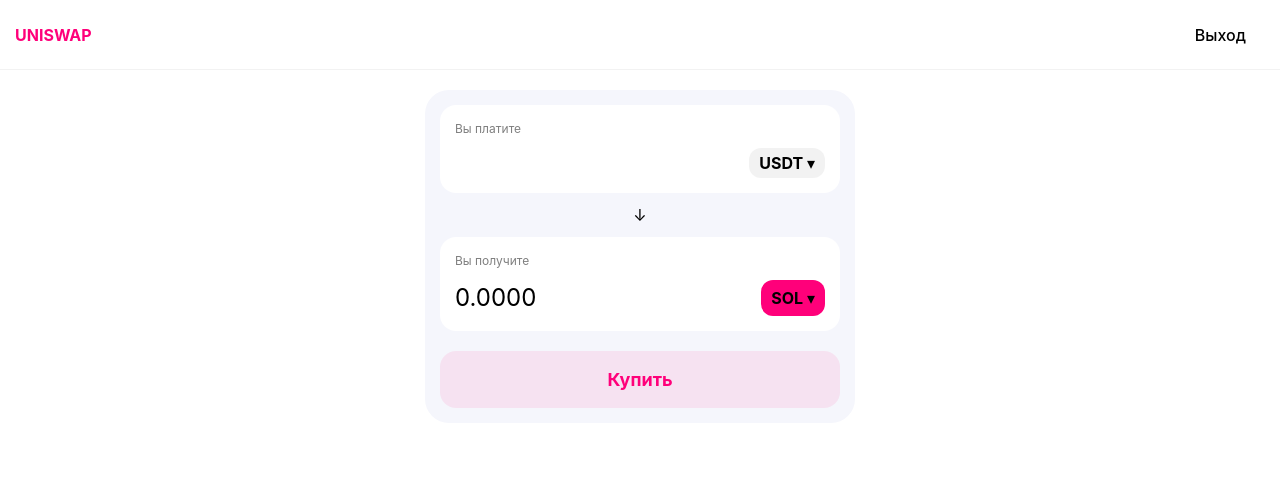
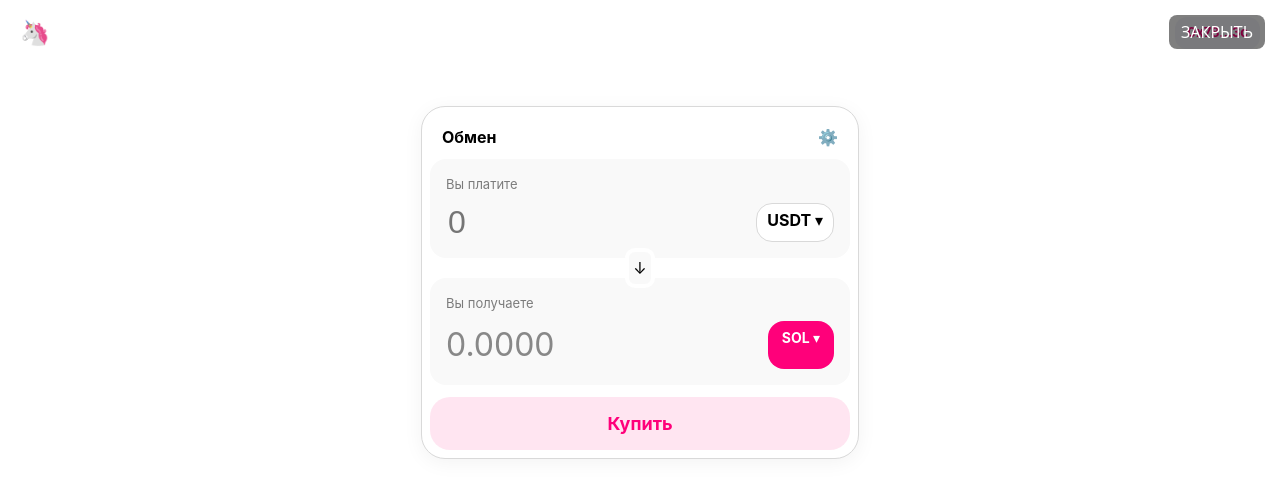
Before and after one commit to katyakuznezc-cmd/treidgame, a React (Vite) app: page / in a window 1280 px wide. Both pictures are taken after a click on the button "UNISWAP". Shown: the top 498 px of the page. Built offline with nearby package versions, Linux system fonts and the light colour scheme.

Commit message:
Update App.jsx

```diff
--- a/src/App.jsx
+++ b/src/App.jsx
@@ -1,198 +1,203 @@
 import React, { useState, useEffect } from 'react';
 
-// Список реальных токенов для выбора
-const TOKEN_LIST = [
-  { id: 'USDT', name: 'Tether USD', img: 'https://cryptologos.cc/logos/tether-usdt-logo.png', price: 1 },
-  { id: 'SOL', name: 'Solana', img: 'https://cryptologos.cc/logos/solana-sol-logo.png', price: 145 },
-  { id: 'ETH', name: 'Ethereum', img: 'https://cryptologos.cc/logos/ethereum-eth-logo.png', price: 2600 },
-  { id: 'CRO', name: 'Cronos', img: 'https://cryptologos.cc/logos/cronos-cro-logo.png', price: 0.16 },
-  { id: 'BNB', name: 'BNB', img: 'https://cryptologos.cc/logos/bnb-bnb-logo.png', price: 610 }
+// Константы для имитации реальных данных
+const TOKENS = [
+  { id: 'SOL', name: 'Solana', price: 145, img: 'https://cryptologos.cc/logos/solana-sol-logo.png' },
+  { id: 'ETH', name: 'Ethereum', price: 2600, img: 'https://cryptologos.cc/logos/ethereum-eth-logo.png' },
+  { id: 'USDT', name: 'Tether', price: 1, img: 'https://cryptologos.cc/logos/tether-usdt-logo.png' }
 ];
 
-export default function RealArbitrageApp() {
-  // Состояния кошелька
-  const [balance, setBalance] = useState(2500.00); // Баланс в USDT
-  const [inventory, setInventory] = useState({ coin: null, amount: 0 }); // Что сейчас в кошельке
+export default function App() {
+  const [balance, setBalance] = useState(2000.00); // USDT
+  const [holdings, setHoldings] = useState({ id: null, amount: 0 }); // Купленный актив
+  const [activeDex, setActiveDex] = useState(null);
+  const [val, setVal] = useState('');
+  const [signal, setSignal] = useState(null);
+  const [txStep, setTxStep] = useState('idle');
 
-  // Состояния интерфейса
-  const [activeDex, setActiveDex] = useState(null);
-  const [amountIn, setAmountIn] = useState('');
-  const [selectedToken, setSelectedToken] = useState(TOKEN_LIST[1]); // По умолчанию SOL
-  const [showTokenList, setShowTokenList] = useState(false);
-
-  // Состояния сигнала
-  const [signal, setSignal] = useState(null);
-  const [timeLeft, setTimeLeft] = useState(0);
-
-  // Состояния транзакции
-  const [txStatus, setTxStatus] = useState('idle'); // idle, pending, success
-
-  // 1. ГЕНЕРАЦИЯ РЕАЛЬНОГО СИГНАЛА
+  // Генератор сигналов
   useEffect(() => {
     if (!signal) {
-      const coin = TOKEN_LIST[Math.floor(Math.random() * (TOKEN_LIST.length - 1)) + 1];
-      const dexs = ['UNISWAP', 'RAYDIUM', 'PANCAKE', 'CRODEX'];
-      const buyDex = dexs[Math.floor(Math.random() * 4)];
-      let sellDex = dexs[Math.floor(Math.random() * 4)];
-      while (sellDex === buyDex) sellDex = dexs[Math.floor(Math.random() * 4)];
-
-      setSignal({ coin: coin.id, buyAt: buyDex, sellAt: sellDex, profit: (Math.random() * 6 + 4).toFixed(2) });
-      setTimeLeft(60); // 60 секунд на сделку
+      const dexs = ['UNISWAP', 'RAYDIUM', 'PANCAKE', '1INCH'];
+      setSignal({
+        coin: 'SOL',
+        buy: dexs[Math.floor(Math.random() * 2)],
+        sell: dexs[Math.floor(Math.random() * 2) + 2],
+        profit: (Math.random() * 5 + 3).toFixed(2)
+      });
     }
   }, [signal]);
 
-  // 2. ТАЙМЕР СИГНАЛА
-  useEffect(() => {
-    if (timeLeft > 0) {
-      const timer = setInterval(() => setTimeLeft(t => t - 1), 1000);
-      return () => clearInterval(timer);
-    } else if (signal) {
-      setSignal(null); // Сигнал протух
-    }
-  }, [timeLeft, signal]);
+  // Глобальная логика обмена (Buy/Sell)
+  const handleSwap = () => {
+    if (!val || val <= 0) return;
+    setTxStep('confirm');
+  };
 
-  // 3. ЛОГИКА ПОКУПКИ / ПРОДАЖИ
-  const handleTrade = () => {
-    if (!amountIn || Number(amountIn) <= 0) return;
-    setTxStatus('pending');
-
+  const finalConfirm = () => {
+    setTxStep('processing');
     setTimeout(() => {
-      // Если мы ПОКУПАЕМ (в кошельке пусто)
-      if (inventory.amount === 0) {
-        const boughtAmount = Number(amountIn) / selectedToken.price;
-        setBalance(prev => prev - Number(amountIn));
-        setInventory({ coin: selectedToken.id, amount: boughtAmount });
+      if (!holdings.id) {
+        // ПОКУПКА
+        const amount = Number(val) / 145;
+        setBalance(prev => prev - Number(val));
+        setHoldings({ id: 'SOL', amount });
+      } else {
+        // ПРОДАЖА
+        const isWin = activeDex === signal?.sell;
+        const profitMult = isWin ? (1 + signal.profit / 100) : 0.7;
+        setBalance(prev => prev + (holdings.amount * 145 * profitMult));
+        setHoldings({ id: null, amount: 0 });
       }
-      // Если мы ПРОДАЕМ (в кошельке есть монета)
-      else {
-        const isCorrectDex = activeDex === signal?.sellAt;
-        const baseValue = inventory.amount * selectedToken.price;
-        const finalProfit = isCorrectDex ? (baseValue * (1 + signal.profit/100)) : (baseValue * 0.7);
-
-        setBalance(prev => prev + finalProfit);
-        setInventory({ coin: null, amount: 0 });
-      }
-
-      setTxStatus('success');
-      setTimeout(() => { setTxStatus('idle'); setAmountIn(''); }, 1500);
+      setTxStep('idle');
+      setVal('');
     }, 2000);
   };
 
-  // --- UI КОМПОНЕНТ: ВЫБОР ТОКЕНА (Оригинальный список) ---
-  const TokenSelector = () => (
-    <div style={{ position: 'absolute', inset: 0, background: '#111', zIndex: 2000, padding: 20, animation: 'fadeIn 0.2s' }}>
-      <div style={{ display: 'flex', justifyContent: 'space-between', marginBottom: 20 }}>
-        <b>Выберите токен</b>
-        <span onClick={() => setShowTokenList(false)}>✕</span>
+  // --- 1. КЛОН UNISWAP (Светлая тема, розовый акцент) ---
+  const UniswapUI = () => (
+    <div style={{ background: '#FFF', height: '100%', color: '#000', fontFamily: '"Inter", sans-serif' }}>
+      <div style={{ padding: '15px 20px', display: 'flex', justifyContent: 'space-between', alignItems: 'center' }}>
+        <span style={{ fontSize: 24 }}>🦄</span>
+        <div style={{ background: '#F5F6FC', padding: '6px 12px', borderRadius: 12, color: '#FF007A', fontWeight: 'bold', fontSize: 13 }}>0x78...3c</div>
       </div>
-      <input placeholder="Поиск по имени или адресу" style={{ width: '100%', padding: 12, background: '#222', border: '1px solid #333', borderRadius: 12, color: '#fff', marginBottom: 20 }} />
-      {TOKEN_LIST.map(token => (
-        <div key={token.id} onClick={() => { setSelectedToken(token); setShowTokenList(false); }} style={{ display: 'flex', alignItems: 'center', gap: 15, padding: '12px 0', borderBottom: '1px solid #222' }}>
-          <img src={token.img} width="32" height="32" style={{ borderRadius: '50%' }} />
-          <div>
-            <div style={{ fontWeight: 'bold' }}>{token.id}</div>
-            <div style={{ fontSize: 12, opacity: 0.5 }}>{token.name}</div>
+      <div style={{ display: 'flex', justifyContent: 'center', paddingTop: 40, paddingInline: 10 }}>
+        <div style={{ width: '100%', maxWidth: 420, background: '#FFF', border: '1px solid #D9D9D9', borderRadius: 24, padding: 8, boxShadow: '0 4px 20px rgba(0,0,0,0.05)' }}>
+          <div style={{ display: 'flex', justifyContent: 'space-between', padding: '10px 12px' }}><b>Обмен</b> <span>⚙️</span></div>
+          <div style={{ background: '#F9F9F9', padding: 16, borderRadius: 16, marginBottom: 4 }}>
+            <div style={{ fontSize: 13, opacity: 0.5 }}>{holdings.id ? 'Вы продаете' : 'Вы платите'}</div>
+            <div style={{ display: 'flex', justifyContent: 'space-between', marginTop: 8 }}>
+              <input type="number" value={holdings.id ? holdings.amount.toFixed(4) : val} onChange={e => setVal(e.target.value)} placeholder="0" style={{ background: 'none', border: 'none', fontSize: 32, outline: 'none', width: '60%' }} />
+              <div style={{ background: '#FFF', border: '1px solid #D9D9D9', padding: '4px 10px', borderRadius: 16, fontWeight: 'bold' }}>{holdings.id || 'USDT'} ▾</div>
+            </div>
           </div>
+          <div style={{ display: 'flex', justifyContent: 'center', margin: '-14px 0', zIndex: 2, position: 'relative' }}>
+            <div style={{ background: '#F9F9F9', border: '4px solid #FFF', borderRadius: 10, padding: 4 }}>↓</div>
+          </div>
+          <div style={{ background: '#F9F9F9', padding: 16, borderRadius: 16, marginTop: 4, marginBottom: 12 }}>
+            <div style={{ fontSize: 13, opacity: 0.5 }}>Вы получаете</div>
+            <div style={{ display: 'flex', justifyContent: 'space-between', marginTop: 8 }}>
+              <div style={{ fontSize: 32, color: '#888' }}>{holdings.id ? (holdings.amount * 145).toFixed(2) : (val / 145).toFixed(4)}</div>
+              <div style={{ background: '#FF007A', color: '#FFF', padding: '6px 14px', borderRadius: 16, fontWeight: 'bold', fontSize: 14 }}>{holdings.id ? 'USDT' : 'SOL'} ▾</div>
+            </div>
+          </div>
+          <button onClick={handleSwap} style={{ width: '100%', padding: 16, background: 'rgba(255, 0, 122, 0.1)', color: '#FF007A', border: 'none', borderRadius: 20, fontWeight: 'bold', fontSize: 18 }}>
+            {holdings.id ? 'Продать' : 'Купить'}
+          </button>
         </div>
-      ))}
+      </div>
+    </div>
+  );
+
+  // --- 2. КЛОН RAYDIUM (Темная тема, Solana стиль) ---
+  const RaydiumUI = () => (
+    <div style={{ background: '#0c0d21', height: '100%', color: '#FFF', fontFamily: 'monospace' }}>
+      <div style={{ padding: 15, borderBottom: '1px solid #1a1b36', display: 'flex', justifyContent: 'space-between', alignItems: 'center' }}>
+        <div style={{ color: '#39F2AF', fontWeight: 'bold', fontSize: 18 }}>RAYDIUM</div>
+        <div style={{ background: '#1a1b36', padding: '6px 12px', borderRadius: 10, color: '#39F2AF', fontSize: 12 }}>Connect</div>
+      </div>
+      <div style={{ padding: 20 }}>
+        <div style={{ background: 'rgba(20, 22, 46, 0.8)', padding: 20, borderRadius: 24, border: '1px solid #1a1b36', backdropFilter: 'blur(10px)' }}>
+          <div style={{ display: 'flex', gap: 20, marginBottom: 20, fontSize: 13 }}>
+            <span style={{ color: '#39F2AF', borderBottom: '2px solid #39F2AF', paddingBottom: 5 }}>Swap</span>
+            <span style={{ opacity: 0.5 }}>Liquidity</span>
+          </div>
+          <div style={{ background: '#050614', padding: 16, borderRadius: 16, border: '1px solid #1a1b36' }}>
+            <div style={{ display: 'flex', justifyContent: 'space-between', fontSize: 11, opacity: 0.4 }}><span>From</span> <span>Баланс: {holdings.id ? holdings.amount.toFixed(2) : balance.toFixed(2)}</span></div>
+            <div style={{ display: 'flex', justifyContent: 'space-between', marginTop: 12 }}>
+              <input type="number" value={holdings.id ? holdings.amount.toFixed(4) : val} onChange={e => setVal(e.target.value)} style={{ background: 'none', border: 'none', color: '#FFF', fontSize: 26, outline: 'none', width: '50%' }} placeholder="0.0" />
+              <div style={{ background: '#1a1b36', padding: '6px 12px', borderRadius: 12, fontSize: 14 }}>{holdings.id || 'USDT'} ▾</div>
+            </div>
+          </div>
+          <div style={{ textAlign: 'center', margin: '12px 0' }}><span style={{ background: '#1a1b36', borderRadius: '50%', padding: 8 }}>↓</span></div>
+          <div style={{ background: '#050614', padding: 16, borderRadius: 16, border: '1px solid #1a1b36', marginBottom: 24 }}>
+            <div style={{ fontSize: 11, opacity: 0.4 }}>To (Estimated)</div>
+            <div style={{ display: 'flex', justifyContent: 'space-between', marginTop: 12 }}>
+              <div style={{ fontSize: 26 }}>{holdings.id ? (holdings.amount * 145).toFixed(2) : (val / 145).toFixed(4)}</div>
+              <div style={{ background: '#39F2AF', color: '#000', padding: '6px 12px', borderRadius: 12, fontWeight: 'bold', fontSize: 14 }}>{holdings.id ? 'USDT' : 'SOL'} ▾</div>
+            </div>
+          </div>
+          <button onClick={handleSwap} style={{ width: '100%', padding: 18, background: '#39F2AF', color: '#000', border: 'none', borderRadius: 12, fontWeight: '900', fontSize: 16, letterSpacing: 1 }}>
+            {holdings.id ? 'CONFIRM SELL' : 'SWAP TOKENS'}
+          </button>
+        </div>
+      </div>
     </div>
   );
 
   return (
-    <div style={{ width: '100vw', height: '100dvh', background: '#000', color: '#fff', fontFamily: 'Inter, sans-serif', overflow: 'hidden' }}>
-      {showTokenList && <TokenSelector />}
-
-      {/* ГЛАВНЫЙ ЭКРАН (HUB) */}
+    <div style={{ width: '100vw', height: '100dvh', background: '#000', position: 'relative', overflow: 'hidden' }}>
       {!activeDex ? (
-        <div style={{ padding: 20 }}>
-          <header style={{ textAlign: 'center', margin: '30px 0' }}>
-            <h1 style={{ fontSize: 40, margin: 0 }}>${balance.toLocaleString(undefined, { minimumFractionDigits: 2 })}</h1>
-            <div style={{ display: 'flex', justifyContent: 'center', gap: 10, marginTop: 10 }}>
-              {inventory.amount > 0 && <span style={{ background: '#39f2af', color: '#000', padding: '2px 8px', borderRadius: 6, fontSize: 12 }}>В кошельке: {inventory.amount.toFixed(4)} {inventory.coin}</span>}
-            </div>
+        <div style={{ padding: 25, color: '#FFF' }}>
+          <header style={{ textAlign: 'center', margin: '40px 0' }}>
+            <h1 style={{ fontSize: 48, fontWeight: 900 }}>${balance.toLocaleString()}</h1>
+            {holdings.amount > 0 && <div style={{ color: '#39F2AF', fontSize: 14 }}>В ПОРТФЕЛЕ: {holdings.amount.toFixed(3)} SOL</div>}
           </header>
 
-          {/* ЖИВОЙ СИГНАЛ */}
-          <div style={{ background: '#111', padding: 20, borderRadius: 24, border: '1px solid #222', position: 'relative' }}>
+          <div style={{ background: '#111', padding: 20, borderRadius: 24, border: '1px solid #222', marginBottom: 30 }}>
+            <div style={{ display: 'flex', alignItems: 'center', gap: 8, color: '#00ff88', fontSize: 10, fontWeight: 'bold' }}>
+               <div style={{ width: 8, height: 8, background: '#00ff88', borderRadius: '50%' }}></div> LIVE SIGNAL
+            </div>
             {signal ? (
-              <>
-                <div style={{ position: 'absolute', top: 15, right: 15, color: timeLeft < 15 ? '#ff4444' : '#39f2af', fontWeight: 'bold' }}>00:{timeLeft < 10 ? `0${timeLeft}` : timeLeft}</div>
-                <div style={{ color: '#888', fontSize: 12, marginBottom: 5 }}>АРБИТРАЖНАЯ СВЯЗКА:</div>
-                <div style={{ fontSize: 18, fontWeight: 'bold' }}>1. Купи {signal.coin} на <span style={{ color: '#ff007a' }}>{signal.buyAt}</span></div>
-                <div style={{ fontSize: 18, fontWeight: 'bold' }}>2. Продай на <span style={{ color: '#39f2af' }}>{signal.sellAt}</span></div>
-                <div style={{ marginTop: 10, padding: '8px', background: 'rgba(57, 242, 175, 0.1)', borderRadius: 10, color: '#39f2af', textAlign: 'center', fontWeight: 'bold' }}>ПРОФИТ: +{signal.profit}%</div>
-              </>
-            ) : "Поиск аномалий на биржах..."}
+              <div style={{ marginTop: 10 }}>
+                <div style={{ fontSize: 18, fontWeight: 'bold' }}>КУПИ НА <span style={{ color: '#FF007A' }}>{signal.buy}</span></div>
+                <div style={{ fontSize: 18, fontWeight: 'bold' }}>ПРОДАЙ НА <span style={{ color: '#39F2AF' }}>{signal.sell}</span></div>
+                <div style={{ marginTop: 8, color: '#00ff88', fontWeight: 'bold' }}>ПРОФИТ: +{signal.profit}%</div>
+              </div>
+            ) : "Scanning pools..."}
           </div>
 
-          <div style={{ display: 'grid', gridTemplateColumns: '1fr 1fr', gap: 15, marginTop: 25 }}>
-            {['UNISWAP', 'RAYDIUM', 'PANCAKE', 'CRODEX'].map(id => (
-              <button key={id} onClick={() => setActiveDex(id)} style={{ background: '#1a1a1a', border: '1px solid #333', padding: 25, borderRadius: 20, color: '#fff', fontWeight: 'bold' }}>{id}</button>
+          <div style={{ display: 'grid', gridTemplateColumns: '1fr 1fr', gap: 15 }}>
+            {['UNISWAP', 'RAYDIUM', 'PANCAKE', '1INCH'].map(dex => (
+              <button key={dex} onClick={() => setActiveDex(dex)} style={{ background: '#1a1a1a', border: '1px solid #333', padding: 25, borderRadius: 20, color: '#FFF', fontWeight: 'bold' }}>{dex}</button>
             ))}
+          </div>
+
+          <div style={{ position: 'absolute', bottom: 30, left: 0, right: 0, textAlign: 'center' }}>
+            <a href="https://t.me/kriptoalians" style={{ color: '#333', textDecoration: 'none', fontSize: 11 }}>CREATORS @KRIPTOALIANS</a>
           </div>
         </div>
       ) : (
-        /* РЕАЛЬНЫЙ ИНТЕРФЕЙС БИРЖИ */
-        <div style={{ height: '100%', background: activeDex === 'UNISWAP' ? '#fff' : '#0c0d21', color: activeDex === 'UNISWAP' ? '#000' : '#fff' }}>
-           <div style={{ padding: 15, display: 'flex', justifyContent: 'space-between', alignItems: 'center', borderBottom: '1px solid rgba(128,128,128,0.1)' }}>
-             <b style={{ color: activeDex === 'RAYDIUM' ? '#39f2af' : (activeDex === 'UNISWAP' ? '#ff007a' : 'inherit') }}>{activeDex}</b>
-             <button onClick={() => setActiveDex(null)} style={{ background: 'none', border: 'none', color: 'inherit' }}>Выход</button>
-           </div>
-
-           <div style={{ padding: 20, display: 'flex', justifyContent: 'center' }}>
-             <div style={{ width: '100%', maxWidth: 400, background: activeDex === 'UNISWAP' ? '#f5f6fc' : '#14162e', borderRadius: 24, padding: 15 }}>
-
-                {/* ВВОД */}
-                <div style={{ background: activeDex === 'UNISWAP' ? '#fff' : '#050614', padding: 15, borderRadius: 16 }}>
-                  <div style={{ fontSize: 12, opacity: 0.5 }}>{inventory.amount === 0 ? 'Вы платите' : 'Вы продаете'}</div>
-                  <div style={{ display: 'flex', justifyContent: 'space-between', marginTop: 10 }}>
-                    <input
-                      type="number"
-                      value={inventory.amount === 0 ? amountIn : inventory.amount}
-                      onChange={e => setAmountIn(e.target.value)}
-                      disabled={inventory.amount > 0}
-                      style={{ background: 'none', border: 'none', fontSize: 24, color: 'inherit', width: '60%', outline: 'none' }}
-                    />
-                    <button onClick={() => setShowTokenList(true)} style={{ background: 'rgba(128,128,128,0.1)', border: 'none', padding: '5px 10px', borderRadius: 12, color: 'inherit', fontWeight: 'bold' }}>
-                      {inventory.amount === 0 ? 'USDT' : inventory.coin} ▾
-                    </button>
-                  </div>
-                </div>
-
-                <div style={{ textAlign: 'center', margin: '10px 0' }}>↓</div>
-
-                {/* ВЫВОД */}
-                <div style={{ background: activeDex === 'UNISWAP' ? '#fff' : '#050614', padding: 15, borderRadius: 16, marginBottom: 20 }}>
-                   <div style={{ fontSize: 12, opacity: 0.5 }}>Вы получите</div>
-                   <div style={{ display: 'flex', justifyContent: 'space-between', marginTop: 10 }}>
-                      <div style={{ fontSize: 24 }}>
-                        {inventory.amount === 0 ? (amountIn / selectedToken.price).toFixed(4) : (inventory.amount * selectedToken.price).toFixed(2)}
-                      </div>
-                      <button onClick={() => setShowTokenList(true)} style={{ background: activeDex === 'UNISWAP' ? '#ff007a' : '#39f2af', border: 'none', padding: '5px 10px', borderRadius: 12, color: '#000', fontWeight: 'bold' }}>
-                        {inventory.amount === 0 ? selectedToken.id : 'USDT'} ▾
-                      </button>
-                   </div>
-                </div>
-
-                <button onClick={handleTrade} style={{
-                  width: '100%', padding: 18, borderRadius: 16, border: 'none', fontWeight: 'bold', fontSize: 18,
-                  background: activeDex === 'UNISWAP' ? '#ff007a15' : '#39f2af',
-                  color: activeDex === 'UNISWAP' ? '#ff007a' : '#000'
-                }}>
-                  {txStatus === 'pending' ? 'Обработка...' : (inventory.amount === 0 ? 'Купить' : 'Продать')}
-                </button>
-             </div>
-           </div>
+        <div style={{ height: '100%' }}>
+          <button onClick={() => setActiveDex(null)} style={{ position: 'absolute', top: 15, right: 15, zIndex: 1000, background: 'rgba(0,0,0,0.5)', color: '#FFF', border: 'none', padding: '6px 12px', borderRadius: 8 }}>ЗАКРЫТЬ</button>
+          {activeDex === 'UNISWAP' && <UniswapUI />}
+          {activeDex === 'RAYDIUM' && <RaydiumUI />}
+          {['PANCAKE', '1INCH'].includes(activeDex) && (
+            <div style={{ padding: 40, color: '#FFF', textAlign: 'center' }}>
+              <h2>{activeDex} Interface</h2>
+              <button onClick={handleSwap} style={{ width: '100%', padding: 20, background: '#39F2AF', border: 'none', borderRadius: 15, color: '#000', fontWeight: 'bold', marginTop: 20 }}>
+                {holdings.id ? 'SELL' : 'BUY'}
+              </button>
+            </div>
+          )}
         </div>
       )}
 
-      {/* ЭКРАН ТРАНЗАКЦИИ */}
-      {txStatus === 'pending' && (
-        <div style={{ position: 'absolute', inset: 0, background: 'rgba(0,0,0,0.9)', zIndex: 5000, display: 'flex', flexDirection: 'column', alignItems: 'center', justifyContent: 'center' }}>
-          <div style={{ width: 50, height: 50, border: '4px solid #333', borderTopColor: '#39f2af', borderRadius: '50%', animation: 'spin 1s linear infinite' }}></div>
-          <h3 style={{ marginTop: 20 }}>Отправка в блокчейн...</h3>
+      {/* Экраны состояний */}
+      {txStep === 'confirm' && (
+        <div style={{ position: 'absolute', inset: 0, background: 'rgba(0,0,0,0.85)', zIndex: 10000, display: 'flex', alignItems: 'flex-end' }}>
+          <div style={{ background: '#1c1c1e', width: '100%', padding: 25, borderRadius: '24px 24px 0 0', color: '#FFF' }}>
+            <div style={{ display: 'flex', justifyContent: 'space-between', marginBottom: 20 }}><b>Подтверждение</b> <span onClick={() => setTxStep('idle')}>✕</span></div>
+            <div style={{ background: '#2c2c2e', padding: 15, borderRadius: 12, marginBottom: 20 }}>
+               <div style={{ fontSize: 12, opacity: 0.5 }}>Комиссия сети (Gas)</div>
+               <div style={{ color: '#00ff88' }}>$1.42</div>
+            </div>
+            <button onClick={finalConfirm} style={{ width: '100%', padding: 16, background: '#34c759', border: 'none', borderRadius: 12, fontWeight: 'bold' }}>ПОДПИСАТЬ ТРАНЗАКЦИЮ</button>
+          </div>
         </div>
       )}
+
+      {txStep === 'processing' && (
+        <div style={{ position: 'absolute', inset: 0, background: '#000', zIndex: 10001, display: 'flex', flexDirection: 'column', alignItems: 'center', justifyContent: 'center', color: '#FFF' }}>
+           <div style={{ width: 50, height: 50, border: '3px solid #333', borderTopColor: '#39f2af', borderRadius: '50%', animation: 'spin 1s linear infinite' }}></div>
+           <h3 style={{ marginTop: 20 }}>Выполнение обмена...</h3>
+        </div>
+      )}
+
+      <style>{`
+        @keyframes spin { to { transform: rotate(360deg); } }
+        input[type="number"]::-webkit-inner-spin-button { display: none; }
+      `}</style>
     </div>
   );
 }
```
